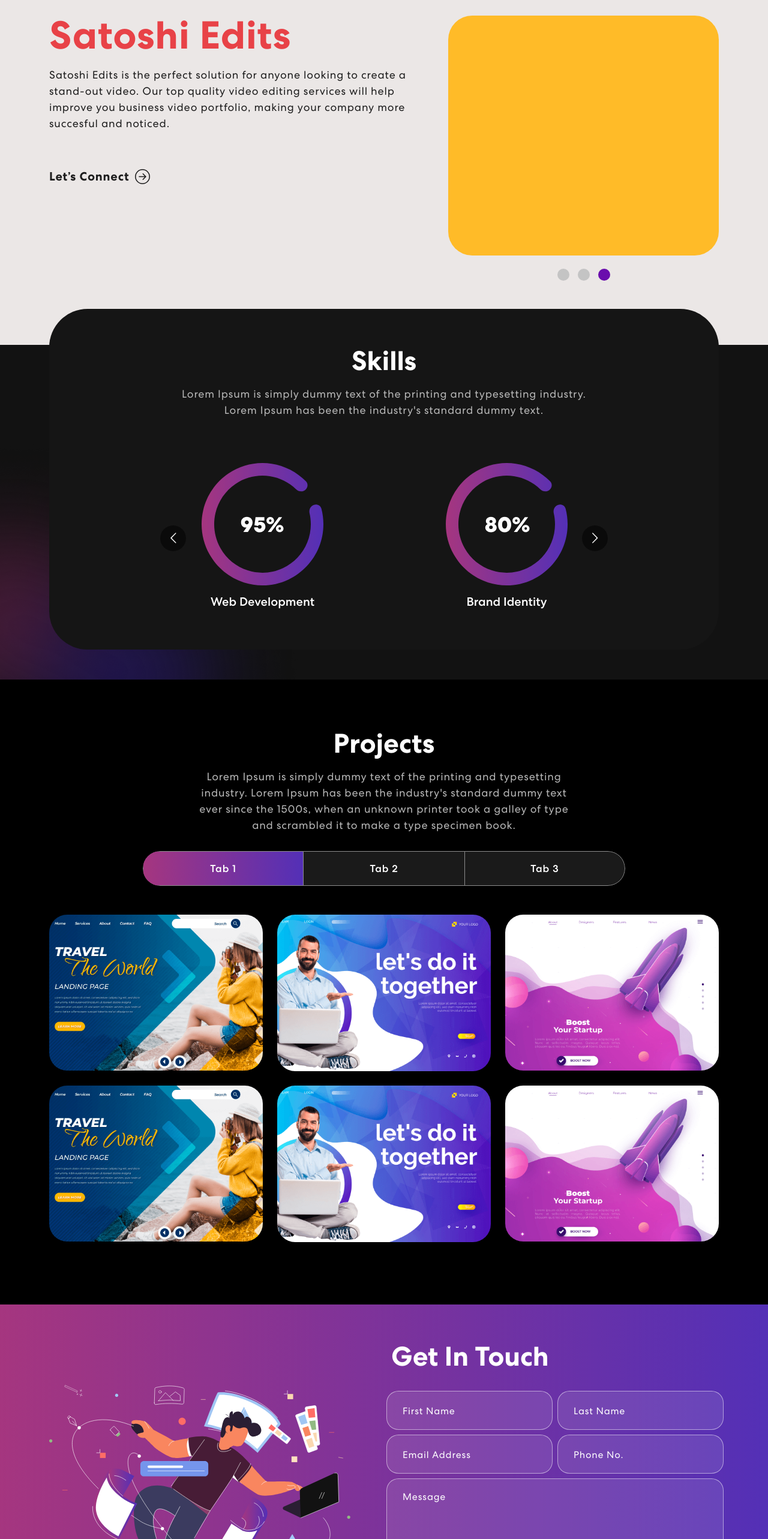
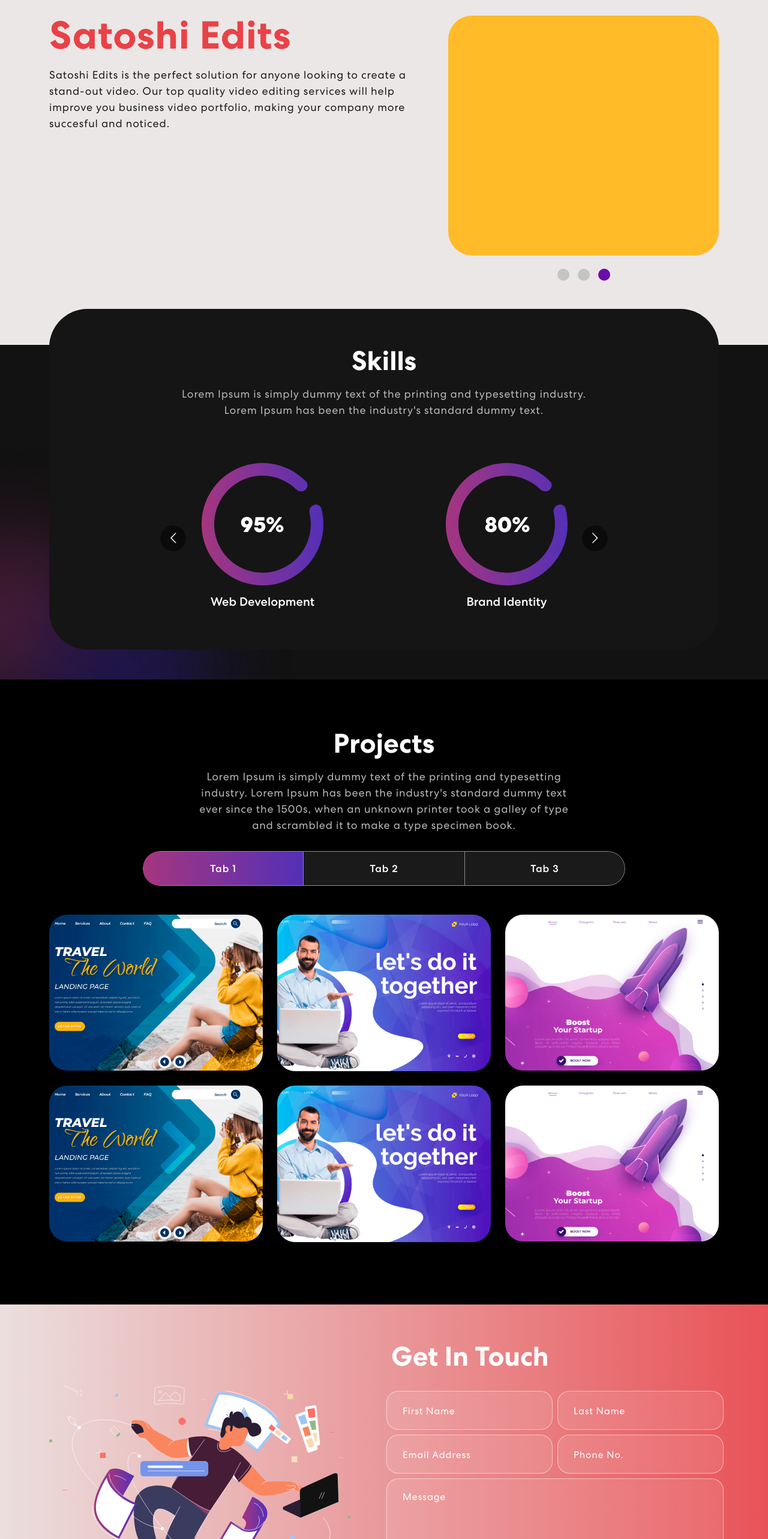
Before and after one commit to sbstnbnvds/satoshiedits, a React (Create React App) app: page / in a window 1280 px wide. Shown: the part 234-2800 px from the top of the page at 60% size. Built offline with nearby package versions, Linux system fonts and the light colour scheme; no server answers.

Commit message:
css change

```diff
--- a/src/App.css
+++ b/src/App.css
@@ -456,7 +456,7 @@ nav.navbar .navbar-toggler[aria-expanded="true"] .navbar-toggler-icon {
 
 /************ Projects Css ************/
 .contact {
-  background: linear-gradient(90.21deg, #AA367C -5.91%, #4A2FBD 111.58%);
+  background: linear-gradient(90.21deg, #ebe7e6 -5.91%, #e84247 111.58%);
   padding: 60px 0 200px 0;
 }
 .contact img {
--- a/src/components/Banner.js
+++ b/src/components/Banner.js
@@ -15,7 +15,6 @@ export const Banner = () => {
               <div>
                 <h1>Satoshi Edits</h1>
                   <p>Satoshi Edits is the perfect solution for anyone looking to create a stand-out video. Our top quality video editing services will help improve you business video portfolio, making your company more succesful and noticed.</p>
-                  <button onClick={() => console.log('connect')}>Let’s Connect <ArrowRightCircle size={25} /></button>
               </div>
           </Col>
           <Col xs={12} md={6} xl={5}>
--- a/src/components/Contact.js
+++ b/src/components/Contact.js
@@ -48,11 +48,7 @@ export const Contact = () => {
       <Container>
         <Row className="align-items-center">
           <Col size={12} md={6}>
-            <TrackVisibility>
-              {({ isVisible }) =>
-                <img className={isVisible ? "animate__animated animate__zoomIn" : ""} src={contactImg} alt="Contact Us"/>
-              }
-            </TrackVisibility>
+                <img src={contactImg} alt="Contact Us"/>
           </Col>
           <Col size={12} md={6}>
             <TrackVisibility>
```
Also changed, not shown: src/assets/img/clapperboard.png (added).
